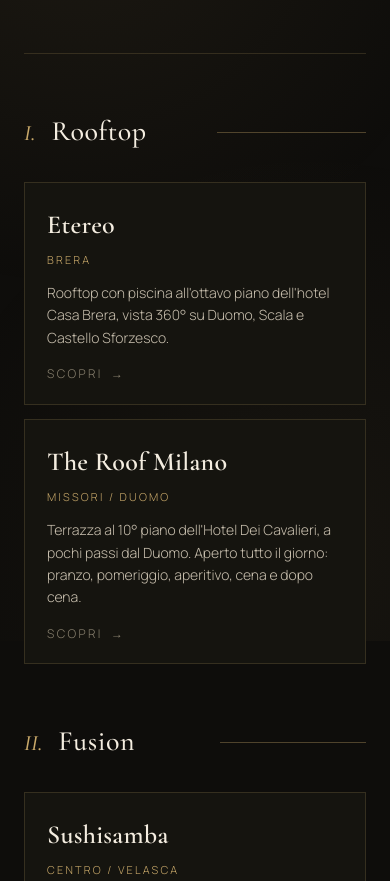
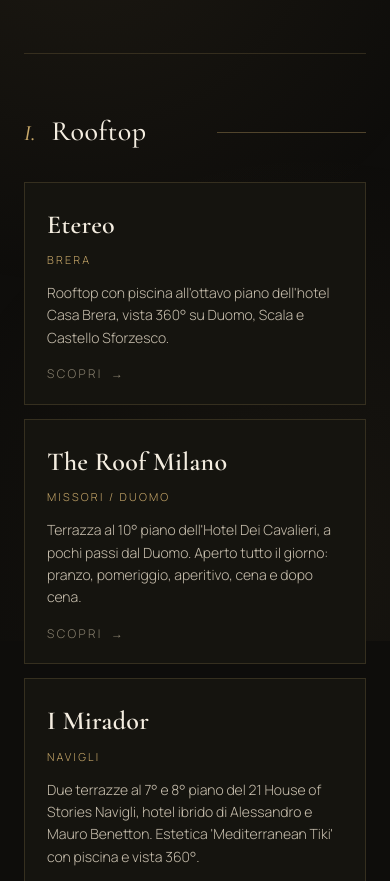
Before and after one commit to jason1984a/cosamilano, a plain HTML site: page index.html in a window 390 px wide. Shown: the part 203-1084 px from the top of the page. Drawn offline with nearby package versions, Linux system fonts and the light colour scheme.

Commit message:
Add files via upload

```diff
--- a/index.html
+++ b/index.html
@@ -447,6 +447,20 @@
         price: "€€€",
         when: "Versatile: lunch di lavoro (12-15), drink pomeridiano walk-in (15-17), aperitivo, cena, dopo cena fino all'01:00 (02:00 ven-sab)",
         tags: ["Vicino Duomo", "10° piano", "Aperto fino tardi", "Walk-in possibile", "Eventi privati"]
+      },
+      {
+        name: "I Mirador",
+        subtitle: "@ 21 House of Stories",
+        zone: "Navigli",
+        shortDesc: "Due terrazze al 7° e 8° piano del 21 House of Stories Navigli, hotel ibrido di Alessandro e Mauro Benetton. Estetica 'Mediterranean Tiki' con piscina e vista 360°.",
+        tagline: "Mediterraneo vista Milano: dal Duomo a San Siro in un sorso",
+        cuisine: "Cucina mediterranea, tapas, pizze gourmet, cocktail signature",
+        address: "Via Enrico Cialdini 37 — 21 House of Stories Navigli (sud di Milano)",
+        atmosphere: "Al 7° piano: piscina (ornamentale, non per nuotare), lounge con cuscini e daybed, cocktail bar con bancone riflettente, pergola. All'8° piano: wine bar e ristorante panoramico con vista a 360° su Duomo, San Siro, CityLife, Torre Velasca. Ceramiche dipinte a mano, toni blu, vegetazione rigogliosa. Design rgastudio.",
+        specialties: "Cocktail signature (16-18€), tacos (7€), croquetas (7€), pizze gourmet (16€). Aperitivo al tramonto è il momento clou. Pranzo mediterraneo.",
+        price: "€€€",
+        when: "Aperitivo al tramonto, cena estiva, after dinner. Aperto stagionalmente da primavera ad autunno (19:00-24:00). Prenotazione consigliata.",
+        tags: ["Stagionale", "Piscina ornamentale", "Vista 360°", "Mediterranean Tiki", "Brand Benetton"]
       }
     ]
   },
@@ -583,12 +597,60 @@
         price: "€€ (Guida Michelin)",
         when: "Quando vuoi far provare la VERA Milano a chi viene da fuori, pranzi della domenica, matrimoni",
         tags: ["Dal '600", "Stazione di posta", "Guida Michelin", "Cotoletta orecchia d'elefante", "Chiuso lunedì"]
+      },
+      {
+        name: "Al Garghet",
+        subtitle: "Cucina milanese in campagna",
+        zone: "Selvanesco (sud Milano)",
+        shortDesc: "Trattoria-cascina del XIII secolo nella campagna milanese, dove ci si arriva col navigatore. Dal 1991 di Emanuela Cipolla, regno della cotoletta in due versioni.",
+        tagline: "Come entrare in casa della nonna che cucina divinamente",
+        cuisine: "Cucina tipica milanese e lombarda, menù scritto in dialetto",
+        address: "Via Selvanesco 36, Milano — parcheggio privato per i clienti",
+        atmosphere: "Edificio del XIII secolo nell'antica 'Gratum Solium', giardino con fiori coloratissimi, piante rampicanti, pergolato, chiosco in stile provenzale. D'inverno: cottage inglese con camino acceso, Sala Piano con pianoforte dal vivo, luci natalizie. Stile vintage carico di quadri e ninnoli — atmosfera fiabesca, fuori dal tempo. Chef Luca Mauri.",
+        specialties: "La cotoletta in due versioni: 'Costoletta alla milanese' (vitello con osso, cotta nel burro) e 'Cotoletta del Garghet' detta 'orecchia d'elefante' (di lonza di maiale, ricetta della mamma di Emanuela). Mondeghili, nervit, risotto giallo, ossobuco, rognone, casseuola, fiori di zucca, gnocco fritto piacentino, frittura di verdure.",
+        price: "€€€ (~50€ a persona con vino)",
+        when: "Per chi vuole il vero milanese fuori dal centro, pranzi della domenica in giardino, cene invernali al camino. Mar-Dom sera, weekend anche pranzo. Chiuso lunedì.",
+        tags: ["Dal 1991", "XIII secolo", "Menu in dialetto", "Giardino", "Parcheggio", "Chiuso lunedì"]
+      }
+    ]
+  },
+  {
+    category: "Carne",
+    number: "VI",
+    restaurants: [
+      {
+        name: "La Griglia di Varrone",
+        subtitle: "ora VARRONE",
+        zone: "Porta Nuova / Garibaldi",
+        shortDesc: "Tempio milanese della carne dal 2014 (a Lucca dal 2006). Il riferimento per i carnivori esigenti, accanto a Corso Como. Nel 2023 ha cambiato nome in VARRONE.",
+        tagline: "The Philosophy of Meat Excellence",
+        cuisine: "Carne alla griglia, le migliori razze del mondo — Black Angus USA/Australia, Wagyu giapponese, Fassona piemontese, Rubia Gallega, Sashi Beef finlandese, pollo di Bresse",
+        address: "Via Alessio di Tocqueville 7, Milano",
+        atmosphere: "Design luxury e minimale, linee squadrate, finiture in legni pregiati e pietre naturali. Griglia a vista, due ampie sale e dehor circondato dal bambù. Stile glamour vintage nella zona bar. Patron Massimo Minutelli. Il nome deriva da Marco Terenzio Varrone, scrittore romano sull'allevamento.",
+        specialties: "Tre sezioni nel menu: antipasti, crudi, griglia. Pastrami di Black Angus nel Pan de Cristal, Sashimi di Patanegra Joselito con salsa Tonkatsu, crocchette basche di Jamon iberico e tartufo nero. Burger di Rubia Gallega da 25€. Anche menù degustazione (~50€).",
+        price: "€€€€ (degustazione da 50€, ma sale molto con i tagli pregiati)",
+        when: "Per i veri carnivori, cene importanti, business",
+        tags: ["Carne dal mondo", "Wagyu A5", "Griglia a vista", "Dal 2014", "Quadrilatero"]
+      },
+      {
+        name: "Yazawa",
+        subtitle: "Yakiniku & Wagyu A5",
+        zone: "Brera",
+        shortDesc: "Primo Yazawa beef restaurant in Europa, importato direttamente da Tokyo. Concept, griglie e carni Wagyu A5 arrivano dal Giappone. Yakiniku al tavolo.",
+        tagline: "Una scarica diretta dal Giappone, fettina dopo fettina",
+        cuisine: "Yakiniku giapponese (BBQ con griglia al centro del tavolo), carne Wagyu A5",
+        address: "Via San Fermo 1, Milano (Brera)",
+        atmosphere: "Locale sobrio ed elegante, due salette private. Tavoli con braciere e piastra al centro per grigliare le fettine sottili. Griglie speciali con sistema di aspirazione avanzato importato dal Giappone. Gestione giapponese, spesso frequentato anche da clienti nipponici.",
+        specialties: "Wagyu A5 (massima classificazione Japan Meat Grading Association) in fettine sottili, alcune marinate in salsa segreta, altre solo sale e olio. 'Sushi Yazawa' (tortino di riso con tartare di carne e alghe), antipasti freddi e caldi, ochazuke di chiusura con brodo di Wagyu. Curry rice con macinato Wagyu. Ampia selezione di sake.",
+        price: "€€€€€ (menù degustazione 120€, 150€ o 250€ a persona)",
+        when: "Esperienza-evento, occasioni speciali, per chi vuole capire cos'è il vero Wagyu. Promo pranzo bento ~15€ quando disponibile",
+        tags: ["Wagyu A5", "Yakiniku", "Primo in Europa", "Luxury", "Importato dal Giappone"]
       }
     ]
   },
   {
     category: "Pizza",
-    number: "VI",
+    number: "VII",
     restaurants: [
       {
         name: "Confine",
@@ -608,7 +670,7 @@
   },
   {
     category: "Cocktail & Aperitivo",
-    number: "VII",
+    number: "VIII",
     restaurants: [
       {
         name: "The Doping Club",
```
